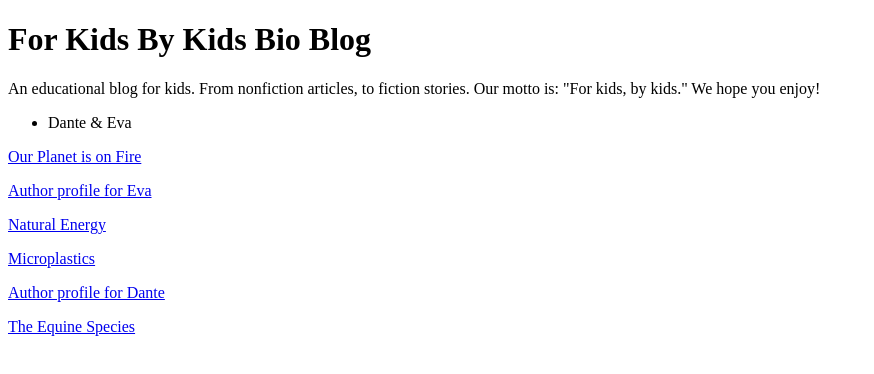
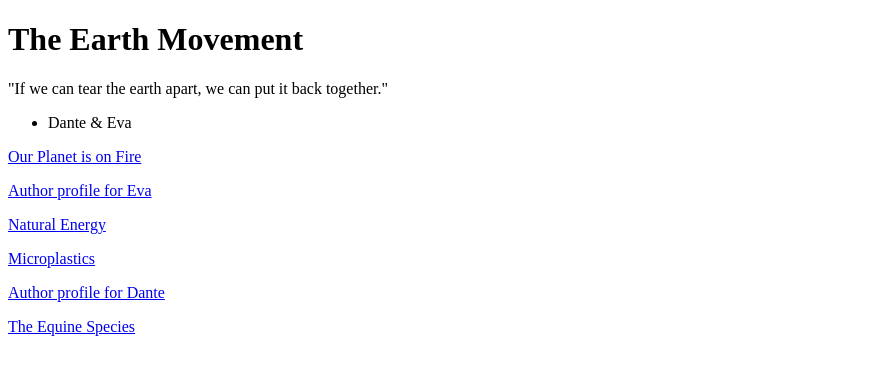
Before and after one commit to colinmegill/kidsbioblog, a Gatsby site: page / in a window 1280 px wide. Shown: the whole page, without its empty margins (0-874 px from the left). Built offline with nearby package versions, Linux system fonts and the light colour scheme; Gatsby itself is replaced by a stand-in of ours.

Commit message:
Update index.mdx

```diff
--- a/src/pages/index.mdx
+++ b/src/pages/index.mdx
@@ -1,8 +1,6 @@
-# For Kids By Kids Bio Blog
+# The Earth Movement
 
-An educational blog for kids.
-From nonfiction articles, to fiction stories.
-Our motto is: "For kids, by kids." We hope you enjoy!
+"If we can tear the earth apart, we can put it back together."
                       - Dante & Eva
 
 [Our Planet is on Fire](/planet-on-fire)
```
